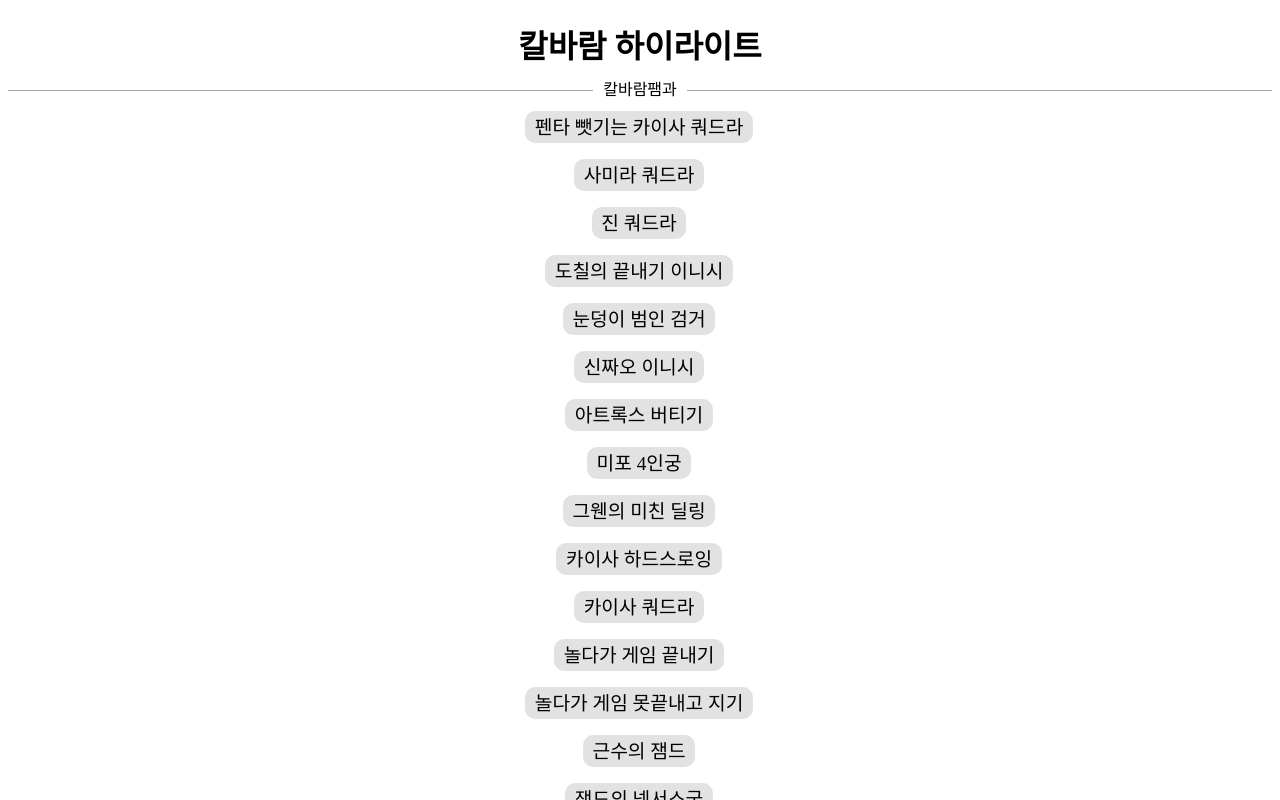
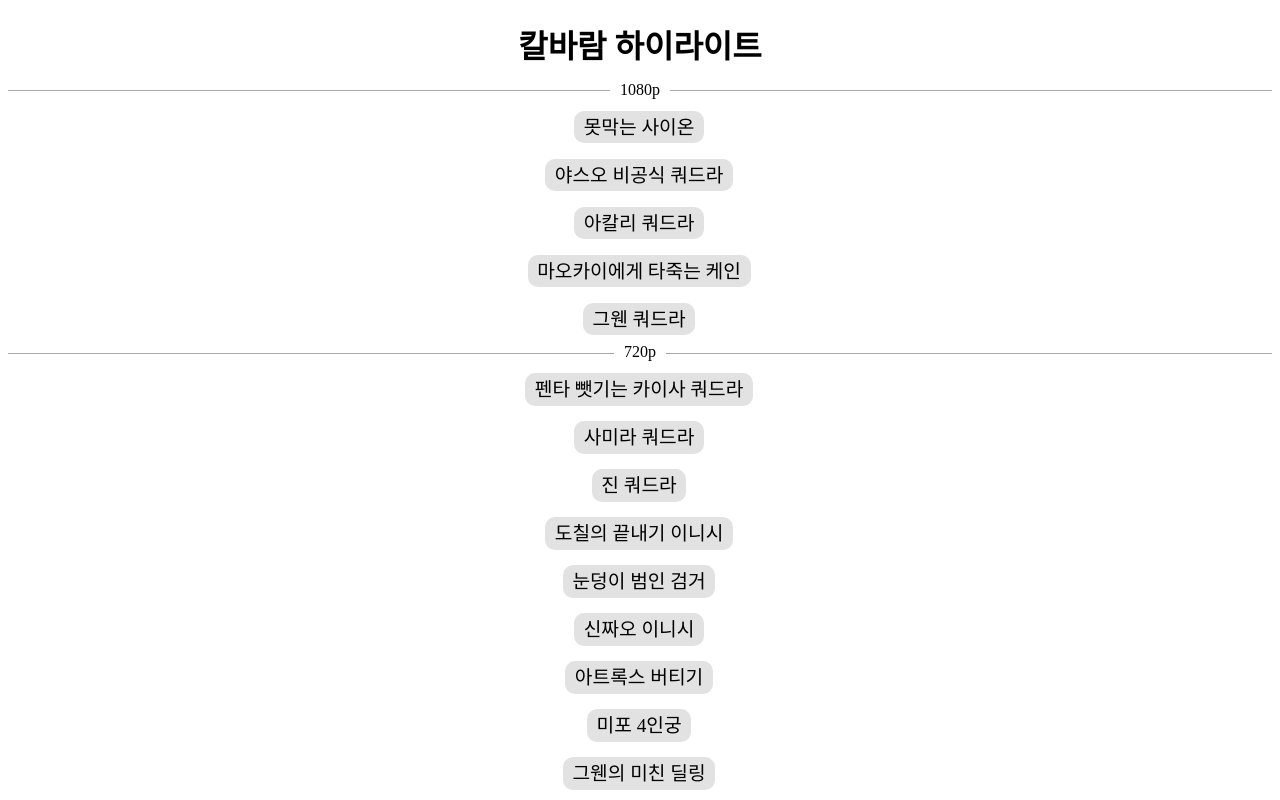
Before and after one commit to DANCIINGQUEEN/lolmadmovie, a React (Create React App) app: page / in a window 1280 px wide. Shown: the top 800 px of the page. Built offline with nearby package versions, Linux system fonts and the light colour scheme.

Commit message:
third commit

```diff
--- a/src/App.js
+++ b/src/App.js
@@ -19,7 +19,7 @@ function App() {
 
         <div className="App">
             <h1>칼바람 하이라이트</h1>
-            <HorizonLine text={"칼바람팸과"}/>
+            {/*<HorizonLine text={"칼바람팸과"}/>*/}
             <VideoLink/>
         </div>
 
--- a/src/VideoLink.js
+++ b/src/VideoLink.js
@@ -1,5 +1,6 @@
 import React from 'react';
 import styled from 'styled-components'
+import HorizonLine from "./HorizonLine";
 
 const A = styled.a`
 color: black;
@@ -156,11 +157,92 @@ function VideoLink() {
         L34:{
             title:"스웨인 궁존야로 이니시 막기",
             link:"https://www.youtube.com/watch?v=OQEzrVdDPfU"
+        },
+        L35:{
+            title:"아무무 원딜 녹이기",
+            link:"https://www.youtube.com/watch?v=ZYKNeT5ga5I"
+        },
+        L36:{
+            title:"아무무 4인궁 한타 빡캐리",
+            link:"https://www.youtube.com/watch?v=9CKfuFKVMbo"
+        },
+        L37:{
+            title:"아무무 4인궁 한타 빡캐리2",
+            link:"https://www.youtube.com/watch?v=IicrBSYTId8"
+        },
+        L38:{
+            title:"안죽는 워윅과 세나 쿼드라",
+            link:"https://www.youtube.com/watch?v=NKcLFbn_vZY"
+        },
+        L39:{
+            title:"마스터 상대로 승리",
+            link:"https://www.youtube.com/watch?v=Lk_Q2FPrYcA"
+        },
+        L40:{
+            title:"버섯 개판 5분전",
+            link:"https://www.youtube.com/watch?v=EgIJCvSgM88"
+        },
+        L41:{
+            title:"자크, 스웨인 좌우합작",
+            link:"https://www.youtube.com/watch?v=vOCyIammA2c"
+        },
+        L42:{
+            title:"다 잘한 한타2",
+            link:"https://www.youtube.com/watch?v=FJef-T4JjOI"
+        },
+        L43:{
+            title:"케이틀린 사거리싸움",
+            link:"https://www.youtube.com/watch?v=7PvC9F4QlDw"
+        },
+        L44:{
+            title:"미포 궁으로 3명 녹이기",
+            link:"https://www.youtube.com/watch?v=qu-25Dp11co"
+        },
+        L45:{
+            title:"게임을 끝내는 빅토르 앞점멸 이니시",
+            link:"https://www.youtube.com/watch?v=c_3in4FvFbc"
+        },
+        L46:{
+            title:"패드립먹는 리산드라",
+            link:"https://www.youtube.com/watch?v=ywbaTXruICE"
         }
 
     }
+    const HD={
+        L1:{
+            title:"못막는 사이온",
+            link:"https://www.youtube.com/watch?v=jBN-ALh2WMk"
+        },
+        L2:{
+            title:"야스오 비공식 쿼드라",
+            link:"https://www.youtube.com/watch?v=0hRJ3f0pkGA"
+        },
+        L3:{
+            title:"아칼리 쿼드라",
+            link:"https://www.youtube.com/watch?v=C6sij6sIUCY"
+        },
+        L4:{
+            title:"마오카이에게 타죽는 케인",
+            link:"https://www.youtube.com/watch?v=Iq3wCDosZkI"
+        },
+        L5:{
+            title:"그웬 쿼드라",
+            link:"https://www.youtube.com/watch?v=itMNtOPXCXU"
+        }
+    }
     return (
         <div>
+            <HorizonLine text={"1080p"}/>
+
+            {
+                Object.entries(HD).map((LL)=> (
+                    <Li id={LL[1].title}>
+                        <A href={LL[1].link}>{LL[1].title}</A>
+                    </Li>
+
+                ))
+            }
+            <HorizonLine text={"720p"}/>
             {
                 Object.entries(titleAndLink).map((LL)=> (
                     <Li id={LL[1].title}>
```
